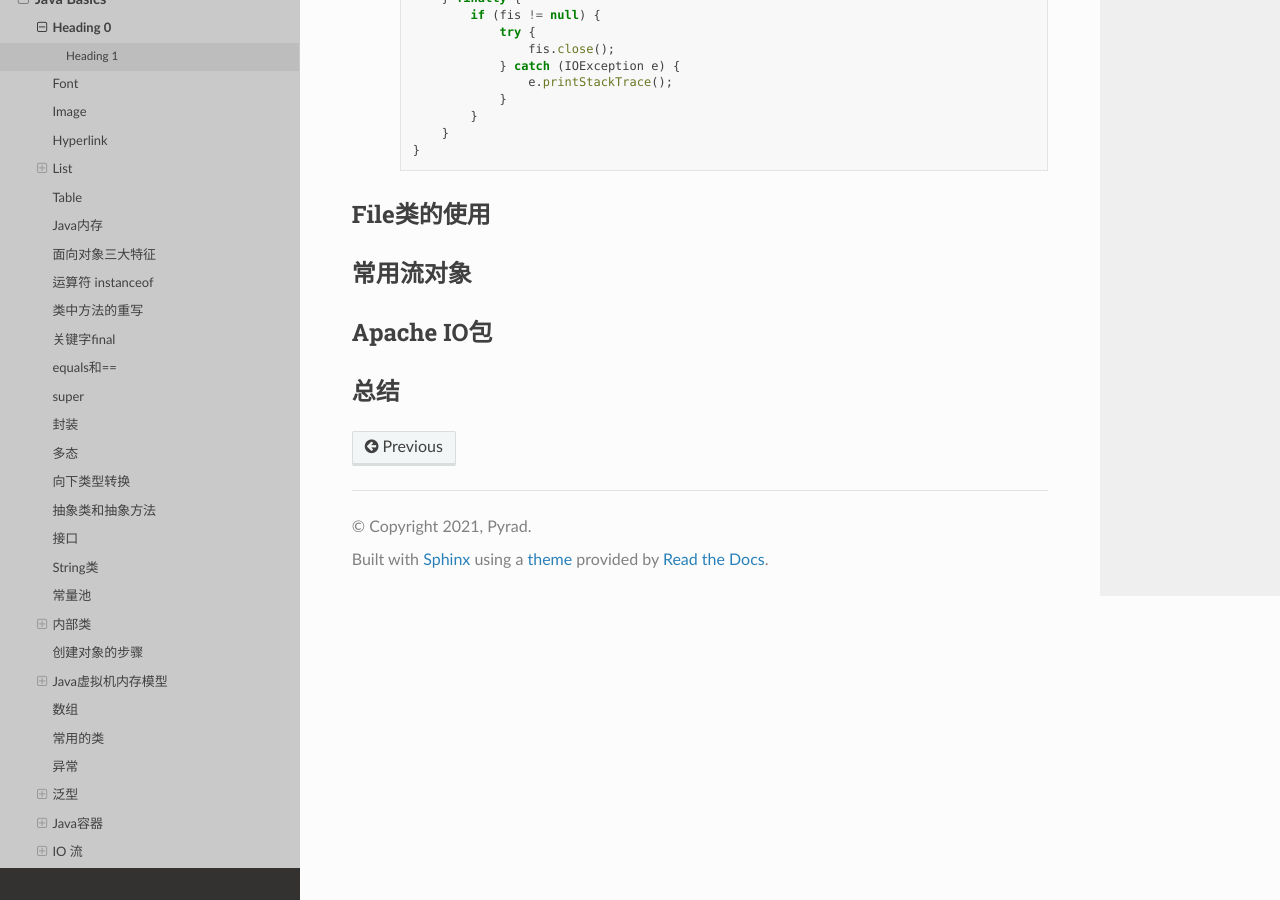
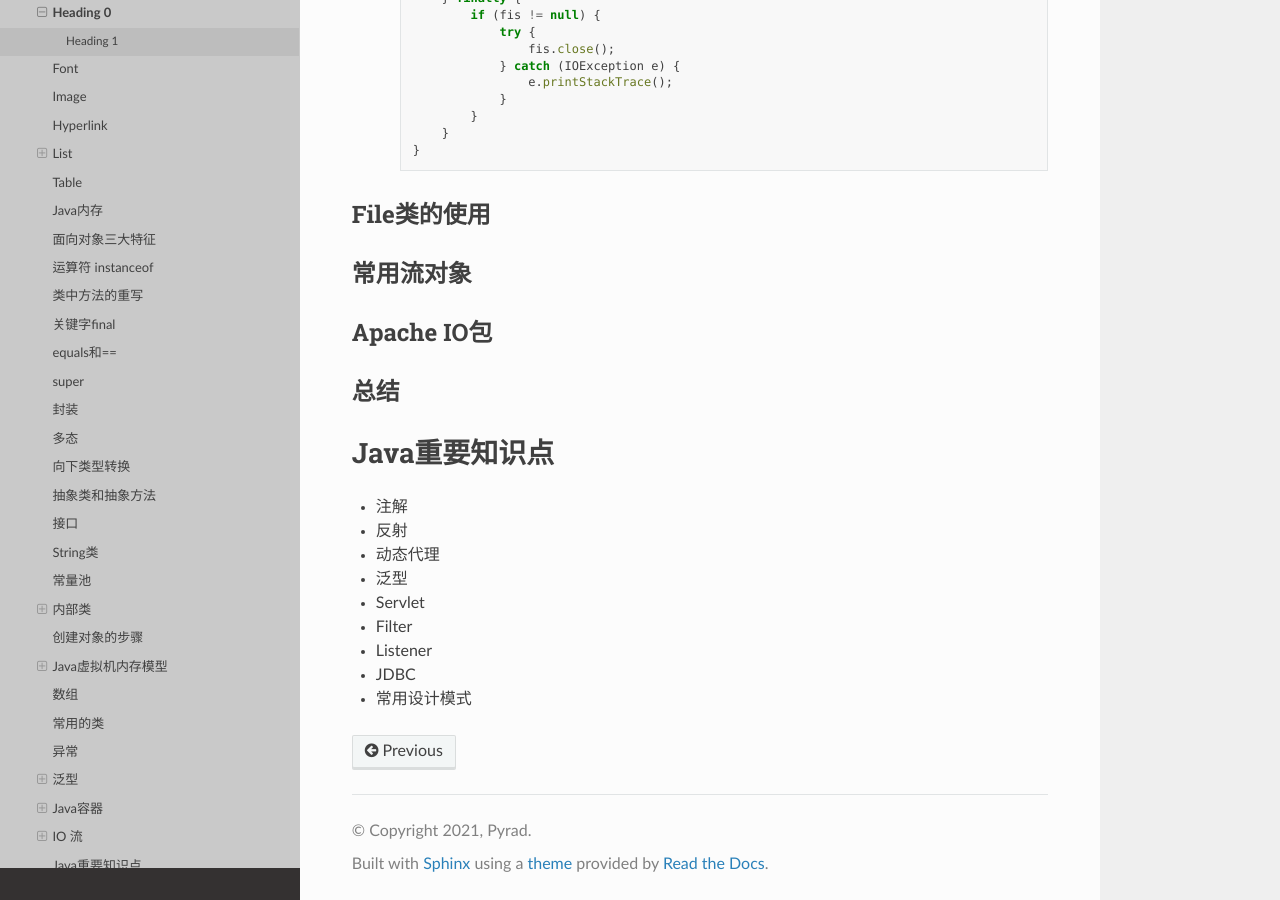
Before and after one commit to Pyrad/pyradnotes, a Sphinx documentation site: the page built from source/Java/JavaBasics/java.md, in a window 1280 px wide and 900 px high, scrolled down 35052 px. Built offline with Sphinx 7.4.7 and the Read the Docs theme 2.0.0, drawn with Linux system fonts in a browser that asks for light colours.

Commit message:
Java important points

```diff
--- a/source/Java/JavaBasics/java.md
+++ b/source/Java/JavaBasics/java.md
@@ -1902,3 +1902,19 @@
 ## Apache IO包
 
 ## 总结
+
+
+
+
+
+# Java重要知识点
+
+- 注解
+- 反射
+- 动态代理
+- 泛型
+- Servlet
+- Filter
+- Listener
+- JDBC
+- 常用设计模式
```
